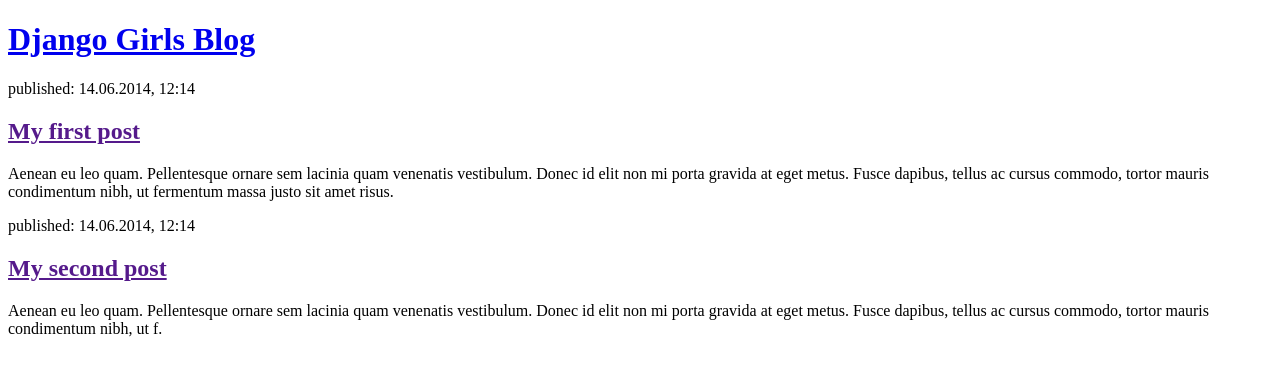
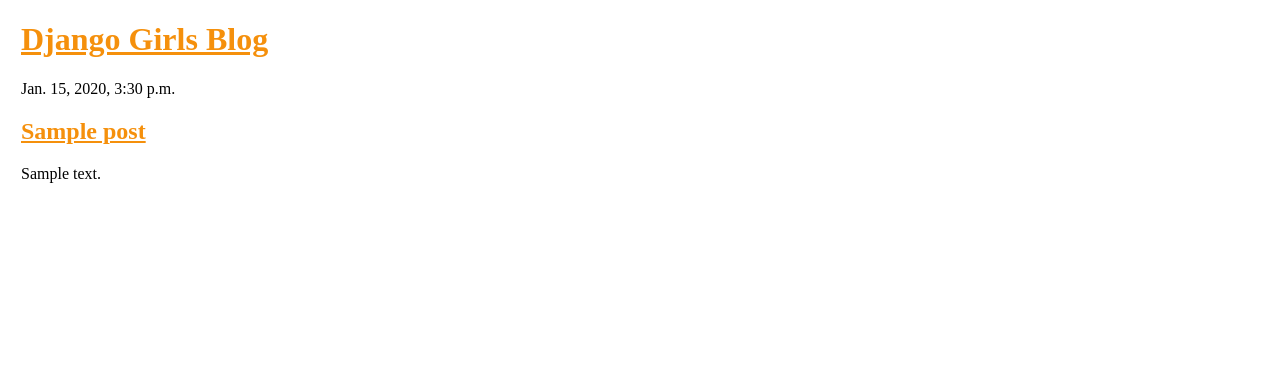
Before and after one commit to Shyamhk/my-first-blog, a Django app: page / in a window 1280 px wide. Shown: the top 376 px of the page. Run offline with Django 4.2, Linux system fonts and the light colour scheme; tables that the repository leaves empty hold one stand-in row (values such as "Sample post").

Commit message:
updates on 14 nov

```diff
--- /dev/null
+++ b/Assignment project/djangogirls/blog/static/css/blog.css
@@ -0,0 +1,6 @@
+body {
+    padding-left: 13px;
+}
+h1 a,h2 a{
+    color: rgb(245, 144, 12);
+}
--- a/Assignment project/djangogirls/blog/urls.py
+++ b/Assignment project/djangogirls/blog/urls.py
@@ -2,5 +2,6 @@ from django.contrib import admin
 from django.urls import path,include
 from blog import views
 urlpatterns = [
-    path("",views.index,name="main")
+    path("",views.post_list,name="post_list"),
+    path("post/<int:pk>/",views.post_detail,name="post_detail")
 ]
--- a/Assignment project/djangogirls/blog/views.py
+++ b/Assignment project/djangogirls/blog/views.py
@@ -1,5 +1,10 @@
-from django.shortcuts import render
-
+from django.shortcuts import render,get_object_or_404
+from django.utils import timezone
+from .models import Post
 # Create your views here.
-def index(request):
-    return render(request,"index.html")
+def post_list(request):
+    posts=Post.objects.filter(published_date__lte=timezone.now()).order_by("published_date")
+    return render(request,"index.html",{'posts':posts})
+def post_detail(request,pk):
+    post = get_object_or_404(Post, pk=pk)
+    return render(request,"post_details.html",{'post':post})
--- /dev/null
+++ b/Assignment project/djangogirls/templates/base.html
@@ -0,0 +1,22 @@
+{% load static %}
+<!DOCTYPE html>
+<html>
+    <head>
+        <title>Django Girls blog</title>
+        <link rel="stylesheet" href="{% static 'css/blog.css' %}">
+    </head>
+    <body>
+    <header class="page-header">
+      <div class="container">
+          <h1><a href="/">Django Girls Blog</a></h1>
+      </div>
+    </header>
+    <main class="container">
+        <div class="row">
+            <div class="col">
+            {% block body %}{% endblock body %}
+            </div>
+        </div>
+    </main>
+</body>
+</html>
--- a/Assignment project/djangogirls/templates/index.html
+++ b/Assignment project/djangogirls/templates/index.html
@@ -1,23 +1,12 @@
-<!DOCTYPE html>
-<html>
-    <head>
-        <title>Django Girls blog</title>
-    </head>
-    <body>
-        <header>
-            <h1><a href="/">Django Girls Blog</a></h1>
-        </header>
-
-        <article>
-            <time>published: 14.06.2014, 12:14</time>
-            <h2><a href="">My first post</a></h2>
-            <p>Aenean eu leo quam. Pellentesque ornare sem lacinia quam venenatis vestibulum. Donec id elit non mi porta gravida at eget metus. Fusce dapibus, tellus ac cursus commodo, tortor mauris condimentum nibh, ut fermentum massa justo sit amet risus.</p>
-        </article>
-
-        <article>
-            <time>published: 14.06.2014, 12:14</time>
-            <h2><a href="">My second post</a></h2>
-            <p>Aenean eu leo quam. Pellentesque ornare sem lacinia quam venenatis vestibulum. Donec id elit non mi porta gravida at eget metus. Fusce dapibus, tellus ac cursus commodo, tortor mauris condimentum nibh, ut f.</p>
-        </article>
-    </body>
-</html>
+{% extends "base.html" %}
+{% block body %}
+{% for post in posts %}
+    <article class="post">
+        <time class="date">
+            {{ post.published_date }}
+        </time>
+        <h2><a href="{% url 'post_detail' pk=post.pk %}">{{ post.title }}</a></h2>
+        <p>{{ post.text|linebreaksbr }}</p>
+    </article>
+{% endfor %}
+{% endblock body %}
```
Also changed, not shown: Assignment project/djangogirls/templates/post_details.html (added, +12 -0 lines).
